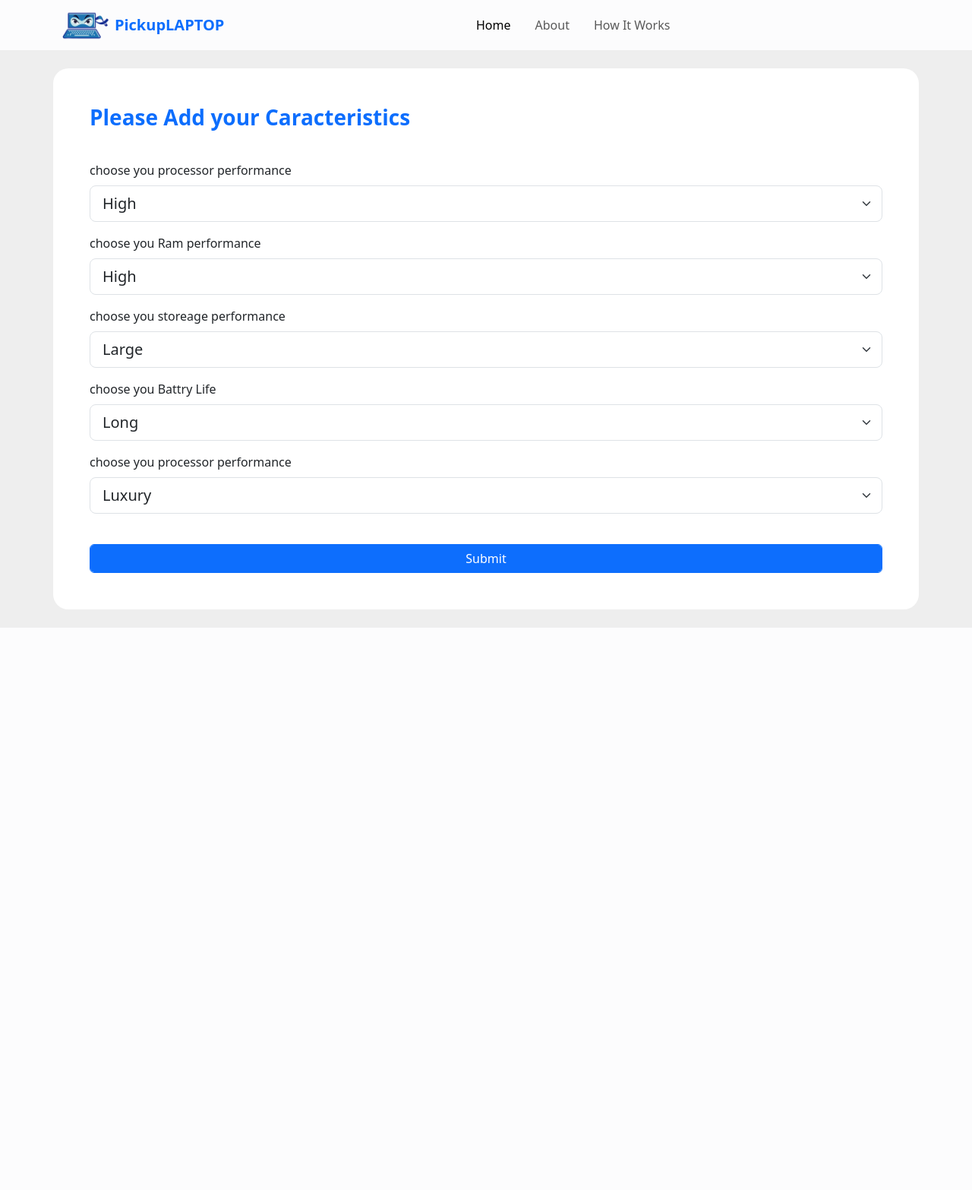
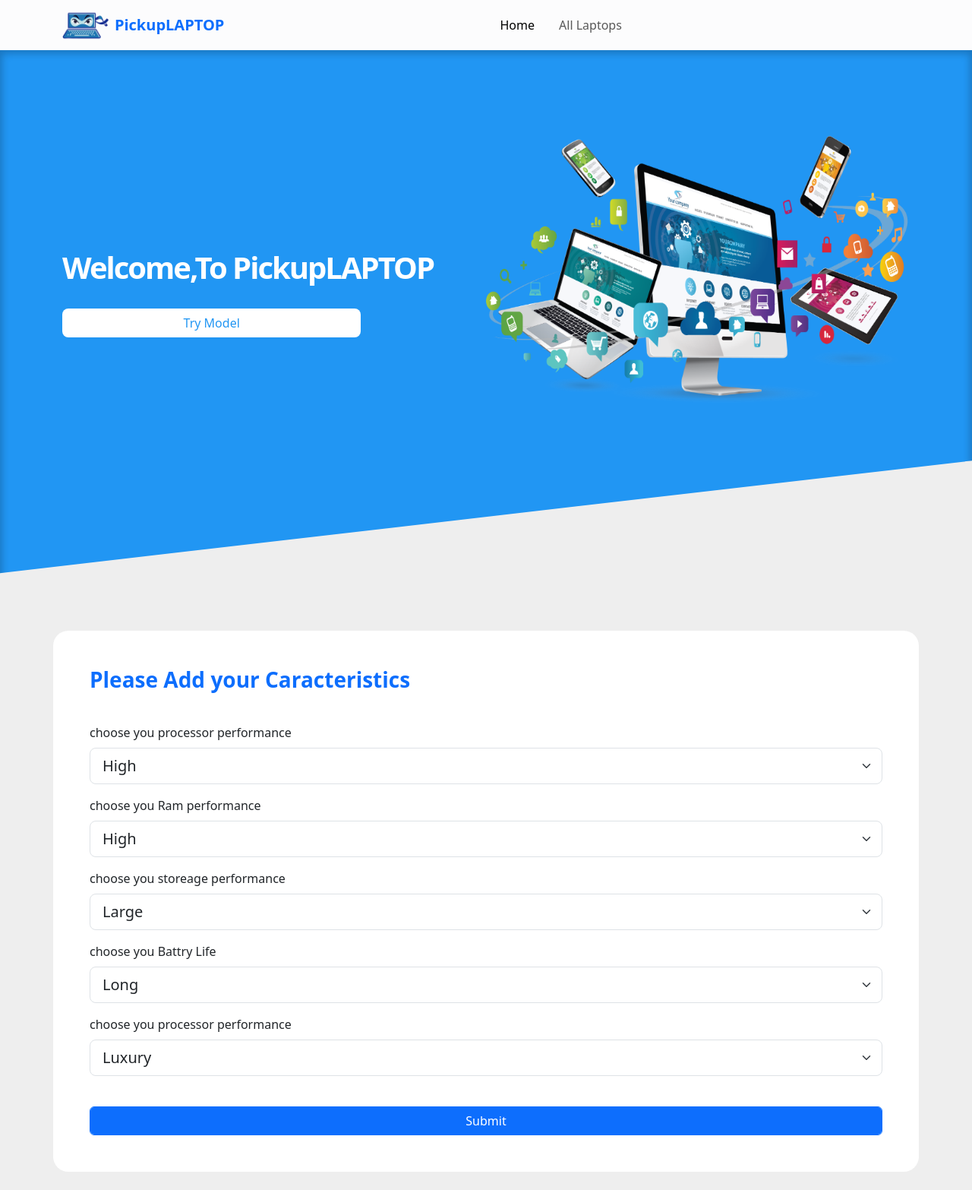
Before and after one commit to Younes657/laptop-recommendation, a Flask app: page / in a window 1280 px wide. Shown: the whole page at 76% size. Before the commit the page ends 826 px from the top, so only its background shows below. Run offline with Flask 3, Linux system fonts and the light colour scheme; parts of the project's set-up code (start-up, migrations or seed data) failed here and were passed over; some libraries are stand-ins or nearby versions.

Commit message:
update some functionalities

```diff
--- a/expert_system/functions.py
+++ b/expert_system/functions.py
@@ -4,7 +4,6 @@ from expert_system import db
 from expert_system.models import laptop
 from expert_system import app
 def laptops_filtration(result):
-    print("2")
     laptops = []
     with app.app_context():
         match result :
@@ -28,7 +27,7 @@ def laptops_filtration(result):
                 laptops1 = []
                 for laptopdb in laptops1db:
                     laptops1.append(laptopdb.to_dict())
-                laptops2db = laptop.query.filter(and_(laptop.processor_type == "i7" , laptop.generation_int.between(10900 , 6000) , laptop.storage_capacity >= 256 , laptop.ram >= 8 , laptop.battery_life.in_(["3H","4H","5H","6H","7H"])  )).all()
+                laptops2db = laptop.query.filter(and_(laptop.processor_type == "i7" , laptop.generation_int <= 10900  , laptop.storage_capacity >= 256 , laptop.ram >= 8 , laptop.battery_life.in_(["3H","4H","5H","6H","7H"])  )).all()
                 laptops2 = []
                 for laptopdb in laptops2db:
                     laptops2.append(laptopdb.to_dict())
@@ -51,7 +50,7 @@ def laptops_filtration(result):
                 laptops1 = []
                 for laptopdb in laptops1db:
                     laptops1.append(laptopdb.to_dict())
-                laptops2db = laptop.query.filter(and_(laptop.processor_type == "i3" , laptop.generation_int.between(10900 , 7000) , laptop.storage_capacity >= 256 , laptop.ram >= 4 , laptop.battery_life.in_(["3H","4H","5H","6H","7H"])  )).all()
+                laptops2db = laptop.query.filter(and_(laptop.processor_type == "i3" , laptop.generation_int <= 10900  , laptop.storage_capacity >= 256 , laptop.ram >= 4 , laptop.battery_life.in_(["3H","4H","5H","6H","7H"])  )).all()
                 laptops2 = []
                 for laptopdb in laptops2db:
                     laptops2.append(laptopdb.to_dict())
--- a/expert_system/routes.py
+++ b/expert_system/routes.py
@@ -29,13 +29,15 @@ def home_page():
 
 @app.route("/laptops")
 def Laptops_page():
-    result = session.get("result" , " ") # Retrieve laptops from session, default to empty list if not found
+    result = session.get("result" , "") # Retrieve laptops from session, default to empty list if not found
     # Now you can use laptops in your template or further processing
     if result != "":
         laptopsDb = laptops_filtration(result)
         return render_template('laptops.html' , laptops = laptopsDb , result = result)
     else:
-        return render_template('laptops.html' , laptops = [] , result = "")
+        with app.app_context():
+            laptops = laptop.query.all()
+        return render_template('laptops.html' , laptops = list(laptops) , result = "")
 @app.route('/laptop/<int:lap_id>')
 def Laptop_details_page(lap_id):
     laptopdb = laptop.query.get_or_404(lap_id)
--- /dev/null
+++ b/expert_system/static/css/home.css
@@ -0,0 +1,71 @@
+.home-intro {
+    background-color: #2196f3;
+    clip-path: polygon(0 0, 100% 0, 100% 73%, 0 93%);
+    height: calc(100vh - 60px);
+    z-index: -1;
+    box-shadow: 0 2px 10px 3px #00000034 inset;
+}
+.home-intro .container {
+  display: flex;
+  align-items: center;
+  height: 100%;
+  position: relative;
+  justify-content: space-between;
+}
+.home-intro .container .landImg {
+  width: 50%;
+  display: flex;
+  align-items: center;
+  height: 100%;
+}
+.home-intro .landImg img {
+  width: 100%;
+  aspect-ratio: 30 / 19;
+  margin-bottom: 100px;
+  animation-name: up-down;
+  animation-duration: 3s;
+  animation-timing-function: linear;
+  animation-iteration-count: infinite;
+}
+.home-intro .lanR {
+  width: 47%;
+  margin-bottom: 100px;
+  color:white
+  /* we can use flex 1 so the two part img will not be bigger than the text */
+}
+.home-intro .lanR h1 {
+  font-size: 40px;
+  font-weight: bolder;
+  letter-spacing: -2px;
+}
+.home-intro .lanR p {
+  font-size: 20px;
+  line-height: 1.7;
+}
+
+@keyframes up-down {
+    0%,
+    100% {
+      transform: translateY(-50px);
+    }
+    50% {
+      transform: translateY(0px);
+    }
+  }
+
+.btn-model{
+    display:block;
+    text-align:center;
+    width:75%;
+    background-color:white;
+    color: #2196f3;
+    text-decoration:none;
+    padding-block:7px;
+    border-radius:8px;
+    margin-top: 30px;
+    transition:0.4s;
+}
+.btn-model:hover{
+    background-color: #008cfe;
+    color: white;
+}
--- a/expert_system/templates/base.html
+++ b/expert_system/templates/base.html
@@ -12,6 +12,7 @@
     <!-- Bootstrap CSS -->
     <link href="https://cdn.jsdelivr.net/npm/bootstrap@5.3.3/dist/css/bootstrap.min.css" rel="stylesheet"
         integrity="sha384-QWTKZyjpPEjISv5WaRU9OFeRpok6YctnYmDr5pNlyT2bRjXh0JMhjY6hW+ALEwIH" crossorigin="anonymous">
+    <link rel="stylesheet" href="{{ url_for('static', filename='css/home.css') }}">
 </head>
 
 <body>
@@ -29,13 +30,13 @@
             <div class="collapse navbar-collapse justify-content-center" id="navbarNav">
                 <ul class="navbar-nav">
                     <li class="nav-item px-2">
-                        <a class="nav-link active" aria-current="page" href="#">Home</a>
+                        <a class="nav-link active" aria-current="page" href="{{ url_for('home_page')}}">Home</a>
                     </li>
                     <li class="nav-item px-2">
-                        <a class="nav-link" href="#">About</a>
+                        <a class="nav-link" href="{{ url_for('Laptops_page')}}">All Laptops</a>
                     </li>
                     <li class="nav-item px-2">
-                        <a class="nav-link" href="#">How It Works</a>
+                        <a class="nav-link" href="#"></a>
                     </li>
                 </ul>
             </div>
@@ -53,6 +54,17 @@
         integrity="sha384-YvpcrYf0tY3lHB60NNkmXc5s9fDVZLESaAA55NDzOxhy9GkcIdslK1eN7N6jIeHz" crossorigin="anonymous">
     </script>
 
+    <script src="https://code.jquery.com/jquery-3.5.1.slim.min.js"
+        integrity="sha384-DfXdz2htPH0lsSSs5nCTpuj/zy4C+OGpamoFVy38MVBnE+IbbVYUew+OrCXaRkfj" crossorigin="anonymous">
+    </script>
+    <script src="https://cdn.jsdelivr.net/npm/[email protected]/dist/js/bootstrap.bundle.min.js"
+        integrity="sha384-ho+j7jyWK8fNQe+A12Hb8AhRq26LrZ/JpcUGGOn+Y7RsweNrtN/tE3MoK7ZeZDyx" crossorigin="anonymous">
+    </script>
+    <script>
+        document.addEventListener('DOMContentLoaded', () => {
+           $('.alert').alert()
+        })
+       </script>
 </body>
 <style>
     body {
--- a/expert_system/templates/home.html
+++ b/expert_system/templates/home.html
@@ -4,8 +4,18 @@
 {% endblock %}
 
 {% block content %}
-    <div class="container my-4 p-5" style="background-color: white; border-radius: 20px;">
-        <form method="POST" class="form-register">
+
+    <section class="home-intro">
+        <div class="container">
+            <div class="lanR">
+                <h1>Welcome,To PickupLAPTOP </h1>
+                <a href="#model" class="btn-model">Try Model</a>
+            </div>
+            <div class="landImg"><img src="{{ url_for('static', filename='images/intro-home.png') }}" alt="Younes"></div>
+        </div>
+    </section>
+    <div class="container my-4 p-5" style="background-color: white; border-radius: 20px;" id="model">
+        <form method="POST" class="form-register" >
             {{ form.hidden_tag() }}
             <h1 class="h3 mb-3 fw-bold text-primary">
                 Please Add your Caracteristics
```
Also changed, not shown: expert_system/templates/laptops.html (+5 -2 lines), expert_system/static/images/intro-home.png (added).
